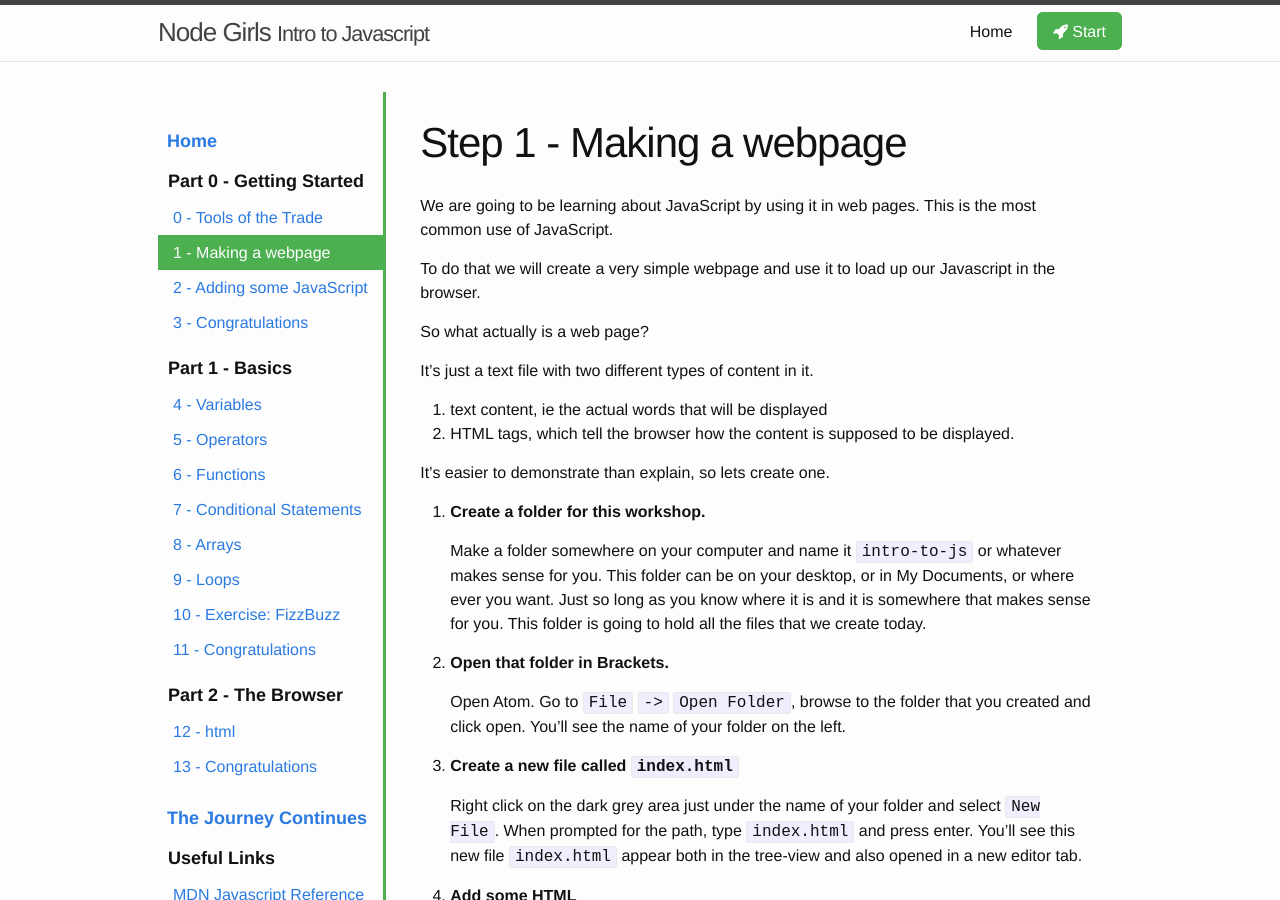
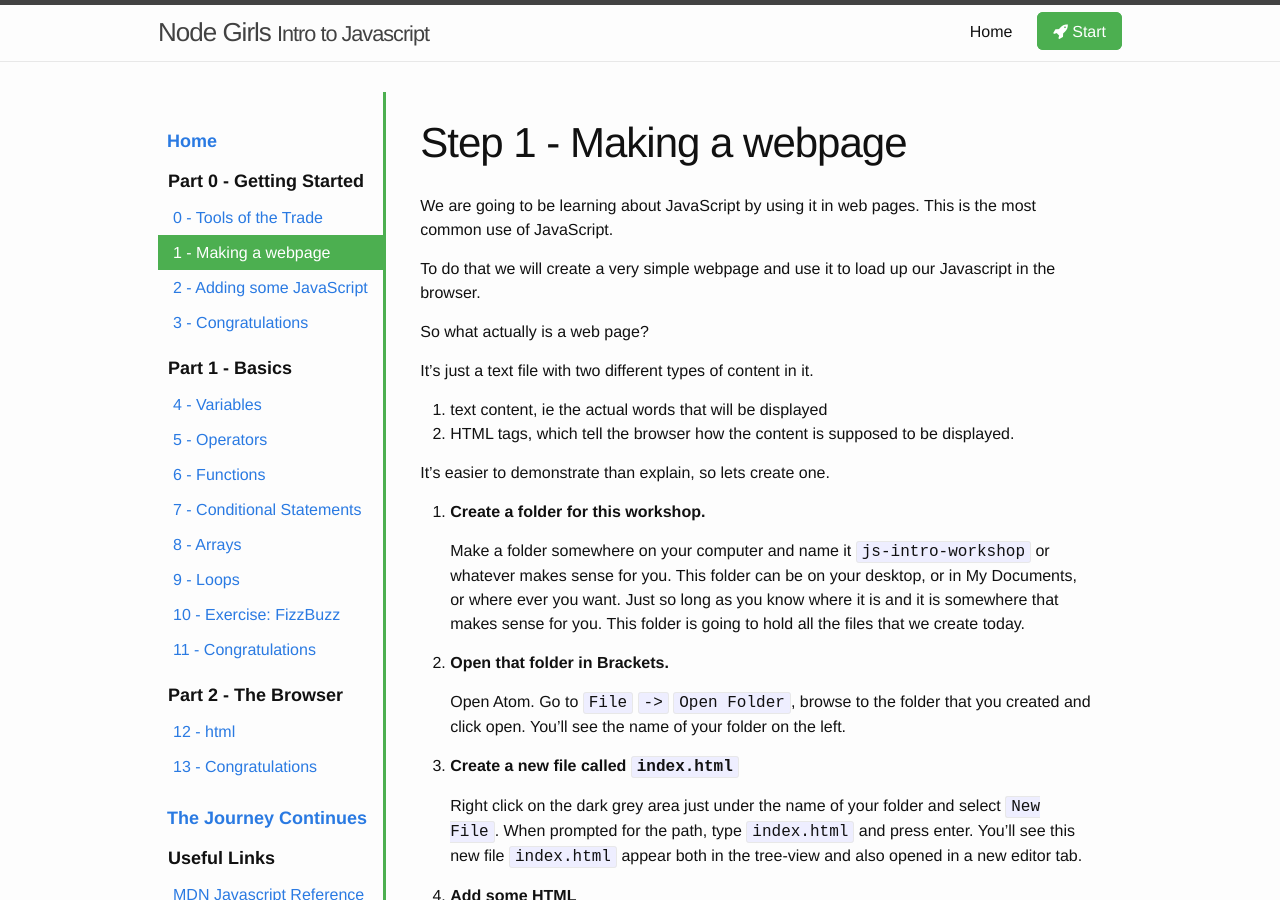
Before and after one commit to muses-code-js/js-intro-workshop, a Jekyll site: the page built from _steps/part0/step1-make-a-webpage.markdown, in a window 1280 px wide and 900 px high. Built offline with Jekyll 4.4.1, drawn with Linux system fonts in a browser that asks for light colours; nearby versions of some CDN libraries.

Commit message:
rename the workshop

```diff
--- a/_config.yml
+++ b/_config.yml
@@ -18,7 +18,7 @@
 email: your-email@domain.com
 description: > # this means to ignore newlines until "baseurl:"
   This is an introductory workshop for Javascript.
-baseurl: "/intro-to-js" # the subpath of your site, e.g. /blog
+baseurl: "/js-intro-workshop" # the subpath of your site, e.g. /blog
 url: "" # the base hostname & protocol for your site, e.g. http://example.com
 
 # Build settings
--- a/_steps/part0/step1-make-a-webpage.markdown
+++ b/_steps/part0/step1-make-a-webpage.markdown
@@ -28,7 +28,7 @@
 
 1. **Create a folder for this workshop.**
 
-    Make a folder somewhere on your computer and name it `intro-to-js` or whatever makes sense for you.  This folder can be on your desktop, or in My Documents, or where ever you want.  Just so long as you know where it is and it is somewhere that makes sense for you.  This folder is going to hold all the files that we create today.
+    Make a folder somewhere on your computer and name it `js-intro-workshop` or whatever makes sense for you.  This folder can be on your desktop, or in My Documents, or where ever you want.  Just so long as you know where it is and it is somewhere that makes sense for you.  This folder is going to hold all the files that we create today.
 
 2. **Open that folder in Brackets.**
 
```
Also changed, not shown: 18 other files.
